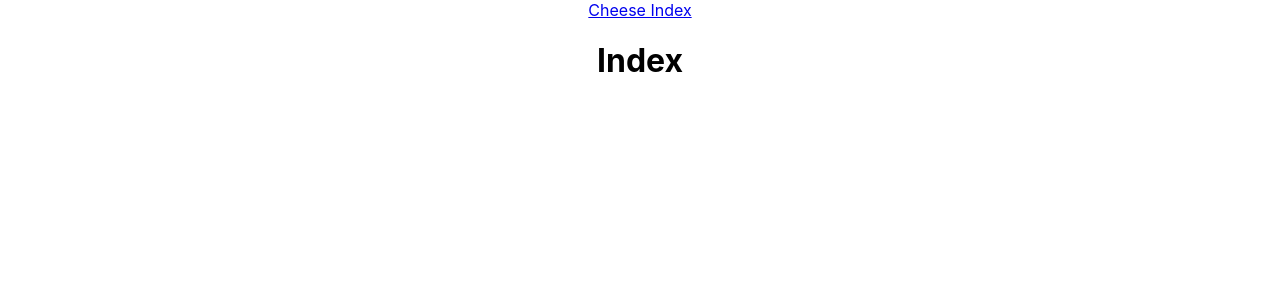
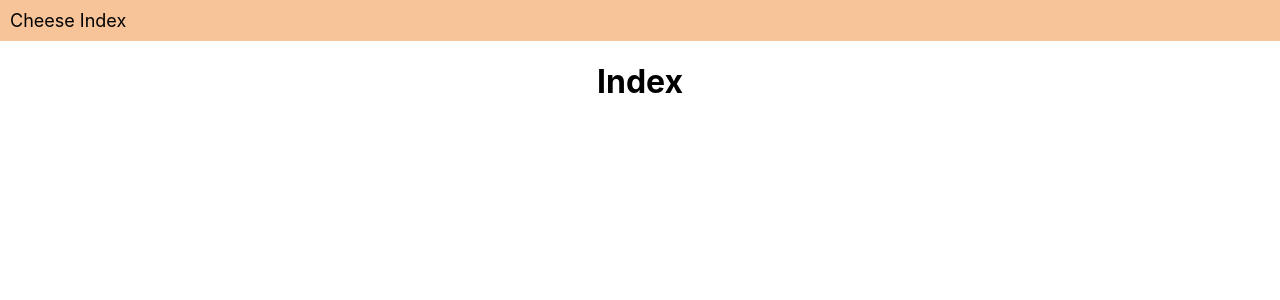
Before and after one commit to alainagossett/cheese-app-frontend, a React (Create React App) app: page / in a window 1280 px wide. Shown: the top 300 px of the page. Built offline with nearby package versions, Linux system fonts and the light colour scheme.

Commit message:
styles nav

```diff
--- a/src/styles.scss
+++ b/src/styles.scss
@@ -0,0 +1,35 @@
+// --------------------------
+// VARIABLES
+// --------------------------
+$maincolor: #f7c49a;
+$contrastcolor: black;
+
+@mixin white-text-black-bg {
+    color: $contrastcolor;
+    background-color: $maincolor;
+}
+
+@mixin black-text-white-bg {
+    color: $maincolor;
+    background-color: $contrastcolor;
+}
+
+// --------------------------
+// Header
+// --------------------------
+
+nav {
+    @include white-text-black-bg;
+    display: flex;
+    justify-content: flex-start;
+
+    a {
+        @include white-text-black-bg;
+        text-decoration: none;
+
+        div{
+            margin: 10px;
+            font-size: large;
+        }
+    }
+}
```
